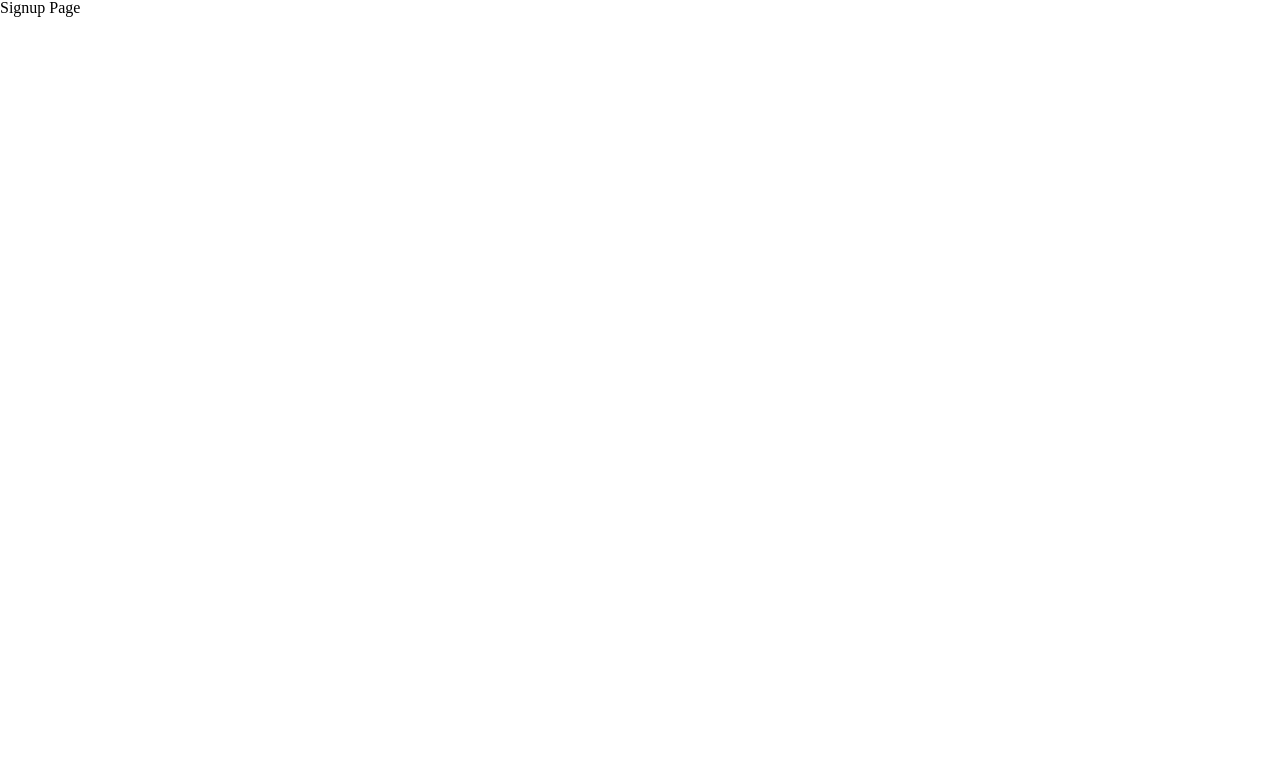
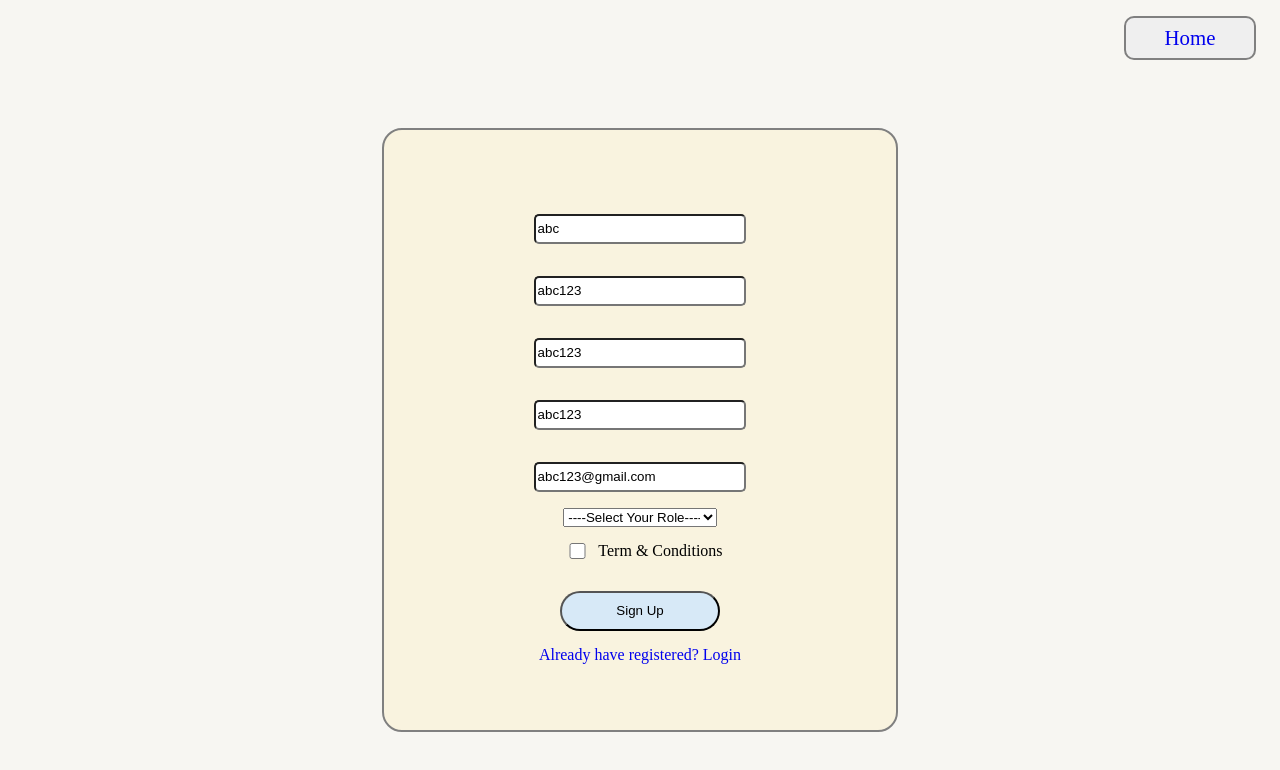
Before and after one commit to blackenjoy27/Use-My-Tech-FE, a React (Create React App) app: page /register in a window 1280 px wide. Shown: the top 770 px of the page. Built offline with nearby package versions, Linux system fonts and the light colour scheme.

Commit message:
styled the sign up page & installed yup

```diff
--- a/package.json
+++ b/package.json
@@ -14,7 +14,8 @@
     "react-scripts": "4.0.3",
     "redux": "^4.1.1",
     "styled-components": "^5.3.1",
-    "web-vitals": "^1.1.2"
+    "web-vitals": "^1.1.2",
+    "yup": "^0.32.9"
   },
   "scripts": {
     "start": "react-scripts start",
--- a/src/components/signup-page/Signup.js
+++ b/src/components/signup-page/Signup.js
@@ -1,9 +1,47 @@
 import React from "react";
+import SignupForm from "./SignupForm";
+import styled from "styled-components";
+import { Link } from "react-router-dom";
+
+const SignUpPage = styled.div`
+    display:flex;
+    flex-direction:column;
+    justify-contents: center;
+    height:100vh;
+    background-color: #F7F6F2;
+
+    a{
+        text-decoration:none;
+    }
+`
+
+const Nav = styled.nav`
+    display:flex;
+    flex-direction:row-reverse;
+    padding-top:1rem;
+    padding-right:1.5rem;
+
+    a{
+        display:flex;
+        width:8rem;
+        height:2.5rem;
+        border:2px solid grey;
+        justify-content:center;
+        background-color:#EFEFEF;
+        font-size:1.3rem;
+        align-items:center;
+        border-radius:10px;
+    }
+`
+
 
 export default () => {
     return (
-        <div>
-            Signup Page
-        </div>
+        <SignUpPage>
+            <Nav>
+                <Link to="/">Home</Link>
+            </Nav>
+            <SignupForm />
+        </SignUpPage>
     )
 }
--- /dev/null
+++ b/src/components/signup-page/SignupForm.js
@@ -0,0 +1,138 @@
+import React, { useState } from "react";
+import styled from "styled-components";
+import { Link } from "react-router-dom";
+import axios from "axios";
+
+const initialUserInfo = {
+    name: "abc",
+    username: "abc123",
+    password1: "abc123",
+    password2: "abc123",
+    email: "abc123@gmail.com",
+    role_id: "",
+    term: false,
+}
+
+const Form = styled.form`
+    display:flex;
+    flex-direction:column;
+    background-color:#F9F3DF;
+    width:40%;
+    height:75%;
+    border:2px solid grey;
+    border-radius:20px;
+    margin:auto;
+    justify-content:center;
+    align-items:center;
+
+    input{
+        border-radius:5px;
+        margin:1rem;
+        width:40%;
+        height:1.5rem;
+    }
+    select{
+        width:30%;
+    }
+    label{
+        width:40%;
+        margin:0rem auto;
+        display:flex;
+        justify-content:center;
+        align-items:center;
+    }
+    .checkBox{
+        margin:1rem 0rem;
+        width:20%;
+        height:1rem;
+    }
+    a{
+        margin-bottom:0rem;
+    }
+`
+
+const Button = styled.button`
+    width:10rem;
+    height:2.5rem;
+    margin:1rem;
+    border-radius:20px;
+    background-color: #D7E9F7;
+
+    &:hover{
+        cursor:pointer;
+    }
+`
+export default () => {
+    const [newUser, setNewUser] = useState(initialUserInfo);
+
+    const updateNewUser = (e) => {
+        if (e.target.name === "role_id") {
+            setNewUser({ ...newUser, ["role_id"]: Number(e.target.value) })
+        } else {
+            const value = e.target.type === "checkbox" ? e.target.checked : e.target.value
+            setNewUser({ ...newUser, [e.target.name]: value })
+        }
+
+    }
+
+    const registerUser = (e) => {
+        e.preventDefault();
+        console.log(newUser);
+        // axios.post("https://ft-use-my-tech-02.herokuapp.com/api/auth/register", newUser)
+        //     .then(data => {
+        //         console.log(data);
+        //     })
+    }
+
+    return (
+        <Form onSubmit={registerUser}>
+            <input
+                name="name"
+                value={newUser.name}
+                onChange={updateNewUser}
+                type="text"
+                placeholder="Name"
+            />
+
+            <input
+                name="username"
+                value={newUser.username}
+                onChange={updateNewUser}
+                type="text"
+                placeholder="Username"
+            />
+            <input
+                name="password1"
+                value={newUser.password1}
+                onChange={updateNewUser}
+                type="text"
+                placeholder="Password"
+            />
+            <input
+                name="password2"
+                value={newUser.password2}
+                onChange={updateNewUser}
+                type="text"
+                placeholder="Re-Enter Password"
+            />
+            <input
+                name="email"
+                value={newUser.email}
+                onChange={updateNewUser}
+                type="text"
+                placeholder="Email"
+            />
+            <select name="role_id" onChange={updateNewUser}>
+                <option value="">----Select Your Role----</option>
+                <option value={1}>Owner</option>
+                <option value={2}>Renter</option>
+            </select>
+            <label>
+                <input name="term" className="checkBox" type="checkbox" onChange={updateNewUser} />
+                Term & Conditions
+            </label>
+            <Button type="submit">Sign Up</Button>
+            <Link to="/login">Already have registered? Login</Link>
+        </Form>
+    )
+}
```
Also changed, not shown: 1 other file (tests, documents, lock files or other folders).
